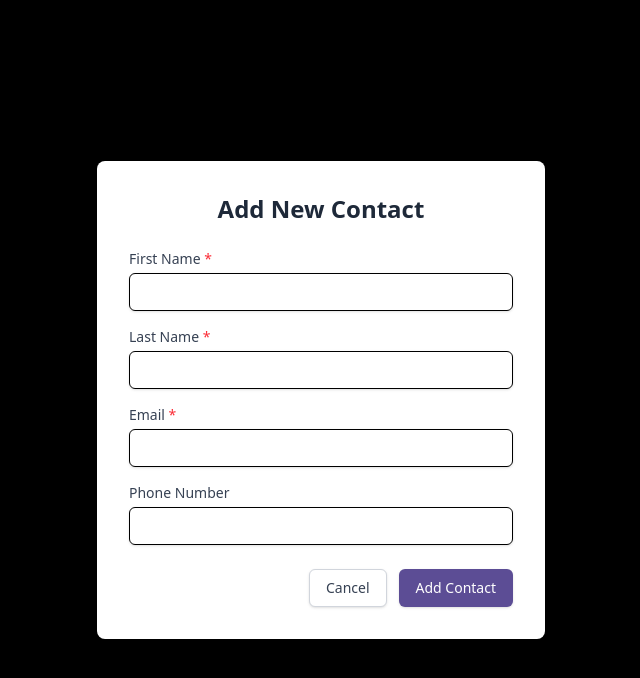
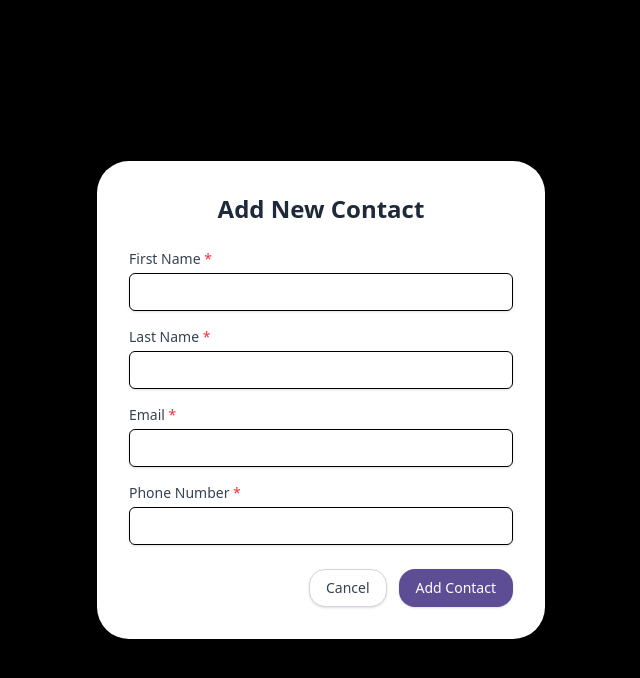
Before and after one commit to soufiane-amt/contact-app-assessment, a React (Vite) app in the folder contact-book-frontend/: page / in a window 1280 px wide. Both pictures are taken after a click on the button 60 px from the left and 220 px from the top of the page. Shown: the top 678 px of the page, without its empty margins (319-959 px from the left). Built offline with nearby package versions, Linux system fonts and the light colour scheme.

Commit message:
style: modal buttons restyling

```diff
--- a/contact-book-frontend/src/components/ContactListPage.jsx
+++ b/contact-book-frontend/src/components/ContactListPage.jsx
@@ -2,10 +2,10 @@ import { useState } from "react";
 import ContactTable from "./ContactTable";
 import SearchField from "./SearchField";
 
-function ContactFormModal() {
+function ContactFormModal({ handleToggleModal }) {
   return (
-    <div className="fixed inset-0 bg-black bg-opacity-50 flex justify-center items-center z-2 p-4">
-      <div className="bg-white rounded-lg shadow-xl w-full max-w-md p-6 sm:p-8 relative transform transition-all sm:my-8 sm:align-middle">
+    <div className="fixed inset-0 bg-black bg-opacity-50 flex justify-center items-center z-2 p-4 ">
+      <div className="bg-white rounded-4xl shadow-xl w-full max-w-md p-6 sm:p-8 relative transform transition-all sm:my-8 sm:align-middle">
         <h2 className="text-2xl font-bold text-gray-800 mb-6 text-center">
           Add New Contact
         </h2>
@@ -57,7 +57,7 @@ function ContactFormModal() {
               htmlFor="phoneNumber"
               className="block text-sm font-medium text-gray-700 mb-1"
             >
-              Phone Number
+              Phone Number <span className="text-red-500">*</span>
             </label>
             <input
               type="text"
@@ -68,14 +68,16 @@ function ContactFormModal() {
           </div>
           <div className="flex justify-end space-x-3 mt-6">
             <button
+              onClick={handleToggleModal}
               type="button"
-              className="px-4 py-2 border border-gray-300 rounded-md shadow-sm text-sm font-medium text-gray-700 bg-white hover:bg-gray-50 focus:outline-none focus:ring-2 focus:ring-offset-2 focus:ring-[#5c4d95]"
+              className="px-4 py-2 border border-gray-300 rounded-2xl shadow-sm text-sm font-medium text-gray-700 bg-white hover:bg-gray-50 focus:outline-none focus:ring-2 focus:ring-offset-2 focus:ring-[#5c4d95]"
             >
               Cancel
             </button>
             <button
+              onClick={handleToggleModal}
               type="submit"
-              className="px-4 py-2 border border-transparent rounded-md shadow-sm text-sm font-medium text-white bg-[#5c4d95] hover:bg-violet-900 focus:outline-none focus:ring-2 focus:ring-offset-2 focus:ring-[#5c4d95]"
+              className="px-4 py-2 border border-transparent rounded-2xl shadow-sm text-sm font-medium text-white bg-[#5c4d95] hover:bg-violet-900 focus:outline-none focus:ring-2 focus:ring-offset-2 focus:ring-[#5c4d95]"
             >
               Add Contact
             </button>
@@ -90,8 +92,8 @@ export default function ContactListPage() {
   const [isModalOpen, setIsModalOpen] = useState(false);
 
   const handleToggleModal = () => {
-    setIsModalOpen((prev)=> !prev)
-  }
+    setIsModalOpen((prev) => !prev);
+  };
   return (
     <div>
       <div className="relative">
@@ -131,7 +133,7 @@ export default function ContactListPage() {
               className=" bg-[#5c4d95] text-white w-20 h-20 rounded-full text-4xl
              flex items-center justify-center
                shadow-xl outline-none cursor-pointer hover:bg-violet-900 transition-colors duration-200 ease-in-out"
-               onClick= {handleToggleModal}
+              onClick={handleToggleModal}
             >
               <svg
                 xmlns="http://www.w3.org/2000/svg"
@@ -148,7 +150,11 @@ export default function ContactListPage() {
           </div>
         </div>
       </div>
-      <div>{isModalOpen && <ContactFormModal/>}</div>
+      <div>
+        {isModalOpen && (
+          <ContactFormModal handleToggleModal={handleToggleModal} />
+        )}
+      </div>
     </div>
   );
 }
```
